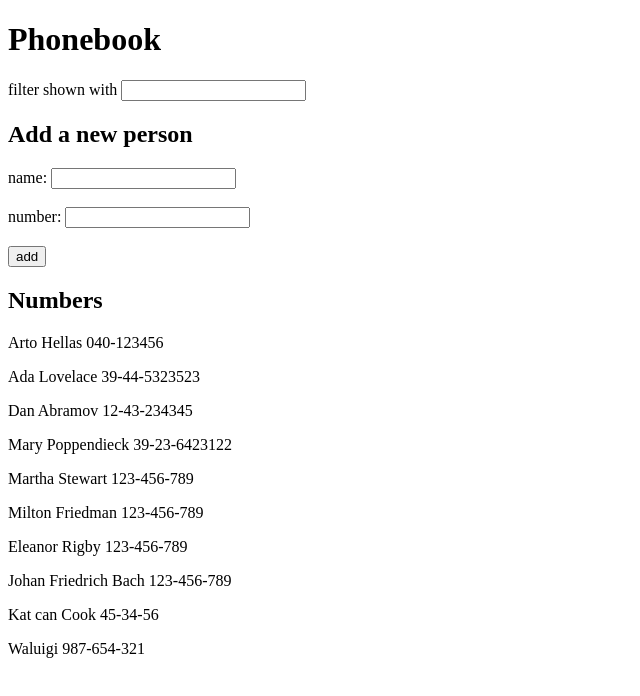
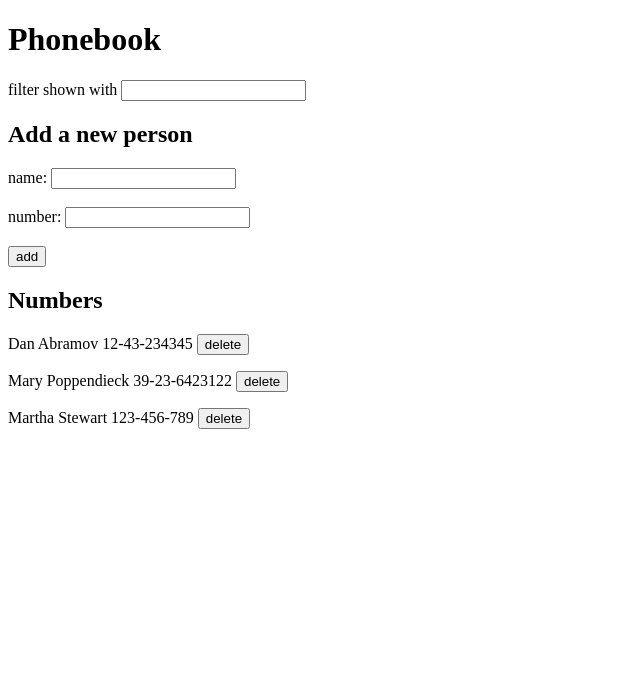
Before and after one commit to anastasiabizyayeva/fso, a React (Create React App) app in the folder part2/phonebook/: page / in a window 1280 px wide. Shown: the top 696 px of the page, without its empty margins (0-640 px from the left). Built offline with nearby package versions, Linux system fonts and the light colour scheme; data requests are answered from the project's data file.

Commit message:
done 2.14

```diff
--- a/part2/phonebook/db.json
+++ b/part2/phonebook/db.json
@@ -1,15 +1,5 @@
 {
   "persons": [
-    {
-      "name": "Arto Hellas",
-      "number": "040-123456",
-      "id": 1
-    },
-    {
-      "name": "Ada Lovelace",
-      "number": "39-44-5323523",
-      "id": 2
-    },
     {
       "name": "Dan Abramov",
       "number": "12-43-234345",
@@ -24,31 +14,6 @@
       "name": "Martha Stewart",
       "number": "123-456-789",
       "id": 5
-    },
-    {
-      "name": "Milton Friedman",
-      "number": "123-456-789",
-      "id": 6
-    },
-    {
-      "name": "Eleanor Rigby",
-      "number": "123-456-789",
-      "id": 7
-    },
-    {
-      "name": "Johan Friedrich Bach",
-      "number": "123-456-789",
-      "id": 8
-    },
-    {
-      "name": "Kat can Cook",
-      "number": "45-34-56",
-      "id": 9
-    },
-    {
-      "name": "Waluigi",
-      "number": "987-654-321",
-      "id": 10
     }
   ]
 }
--- a/part2/phonebook/src/App.js
+++ b/part2/phonebook/src/App.js
@@ -49,6 +49,14 @@ const App = () => {
     setNewPhoneNumber("");
   };
 
+  const handlePersonDelete = (currentPerson) => {
+    if (window.confirm(`Delete ${currentPerson.name}?`)) {
+      personService.deletePerson(currentPerson.id).then((returnedDelete) => {
+        setPersons(persons.filter((person) => person.id !== currentPerson.id));
+      });
+    }
+  };
+
   return (
     <div>
       <h1>Phonebook</h1>
@@ -62,7 +70,7 @@ const App = () => {
         submitAction={addPerson}
       />
       <h2>Numbers</h2>
-      <Persons persons={namesToShow} />
+      <Persons persons={namesToShow} deleteFunction={handlePersonDelete} />
     </div>
   );
 };
--- a/part2/phonebook/src/components/Persons.js
+++ b/part2/phonebook/src/components/Persons.js
@@ -1,7 +1,8 @@
-export const Persons = ({ persons }) => {
+export const Persons = ({ persons, deleteFunction }) => {
   return persons.map((person) => (
     <p key={person.name}>
-      {person.name} {person.number}
+      {person.name} {person.number}{" "}
+      <button onClick={() => deleteFunction(person)}>delete</button>
     </p>
   ));
 };
--- a/part2/phonebook/src/services/persons.js
+++ b/part2/phonebook/src/services/persons.js
@@ -12,6 +12,11 @@ const personsService = {
     const response = await request;
     return response.data;
   },
+  deletePerson: async (id) => {
+    const request = axios.delete(`${baseUrl}/${id}`);
+    const response = await request;
+    return response.data;
+  },
 };
 
 export default personsService;
```
